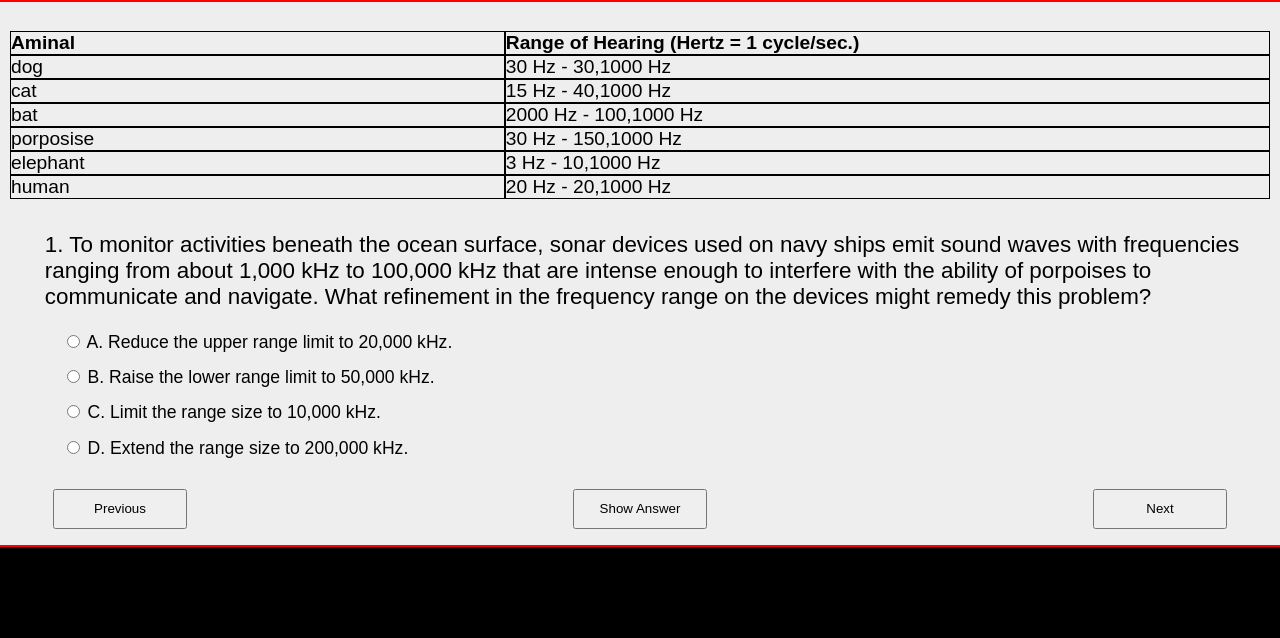
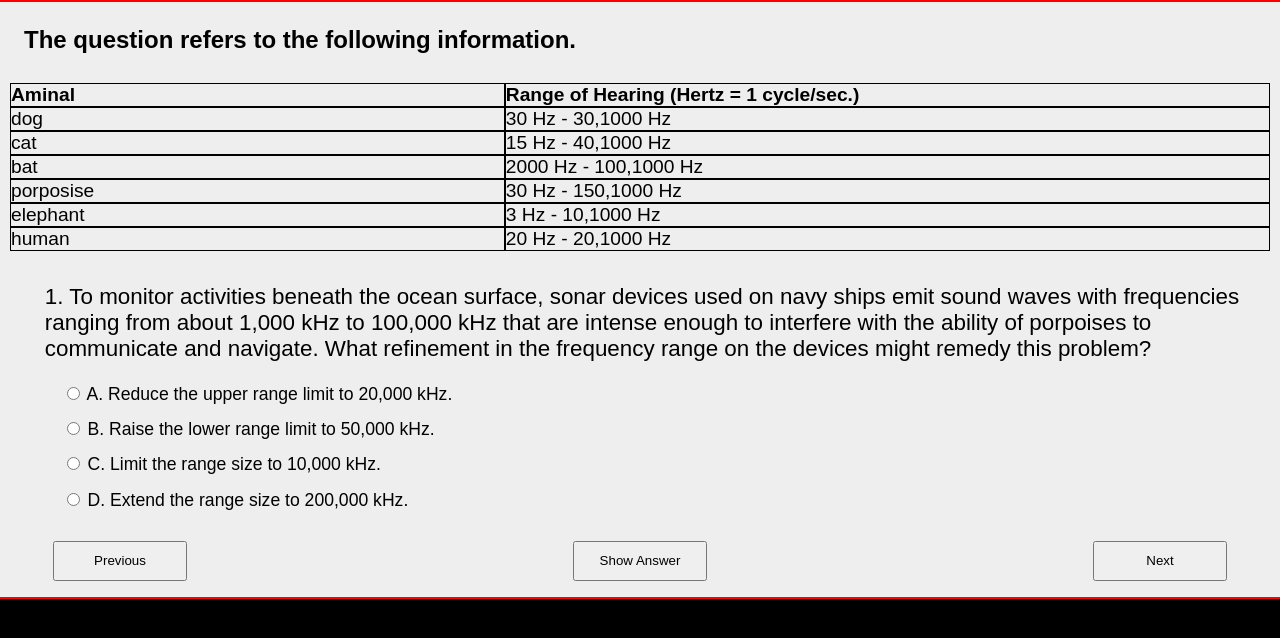
Before and after one commit to engtecmat/practices, a React (Create React App) app: page / in a window 1280 px wide. Shown: the top 638 px of the page. Built offline with nearby package versions, Linux system fonts and the light colour scheme.

Commit message:
add prompt

```diff
--- a/src/App.css
+++ b/src/App.css
@@ -45,6 +45,14 @@ body {
   padding: 10px;
   background-color: #eee;
   padding: 0;
+}
+
+#prompt {
+  text-align: left;
+  margin-top: 1em;
+  padding-left: 1em;
+  font-size: 1.5em;
+  font-weight: bold;
 }
 
 #passage {
--- a/src/App.js
+++ b/src/App.js
@@ -17,11 +17,13 @@ function chooseAnswer(option, answer, e) {
 function App() {
   return (
     <div id="main" >
+      <div id="prompt">
+        {questions[0].prompt}
+      </div>
       <div id="passage">
         {questions[0].passage}
       </div>
       <div id="illustration">
-        {/* <img src={questions[0].illustration} /> */}
         <div class="grid-container">
           {
             questions[0].illustration.data.map((data) => {
--- a/src/resources/questions.json
+++ b/src/resources/questions.json
@@ -1,5 +1,6 @@
 [
     {
+        "prompt": "The question refers to the following information.",
         "passage": "",
         "illustration": {
             "type": "table",
```
